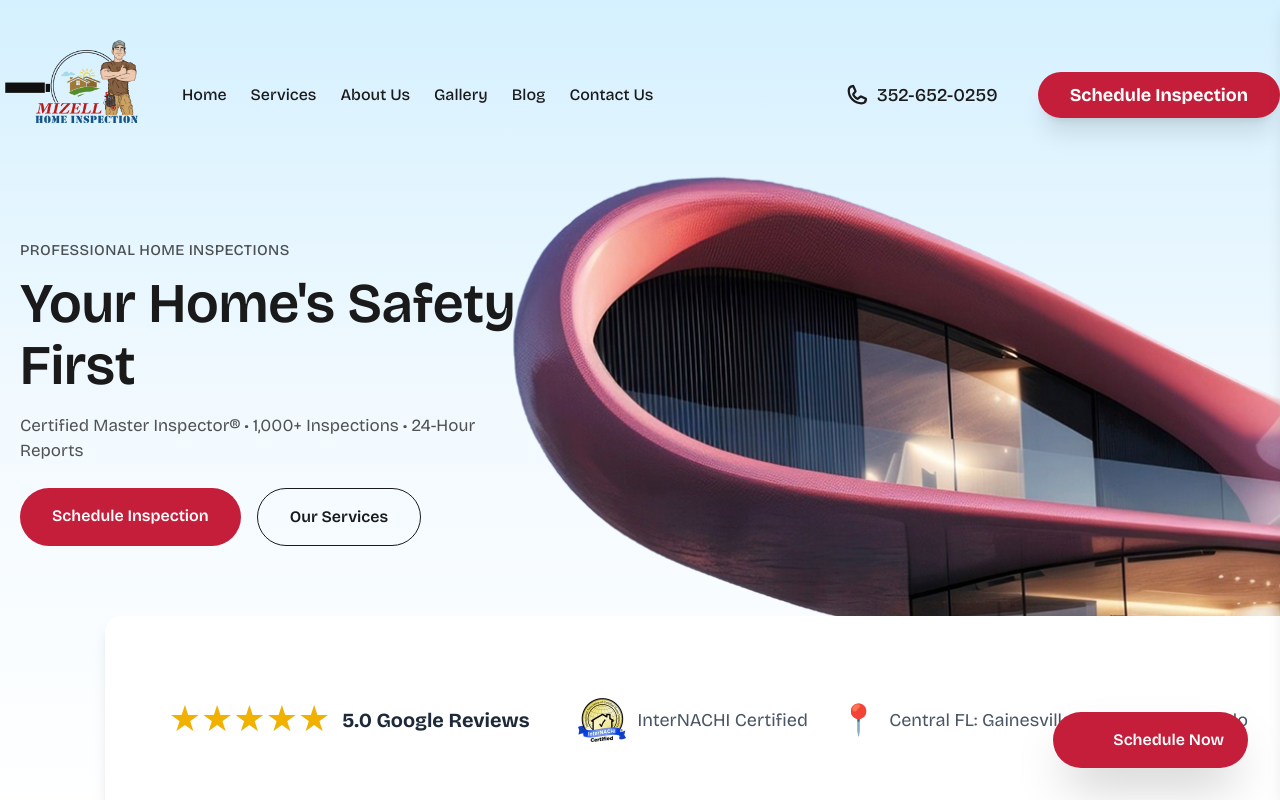
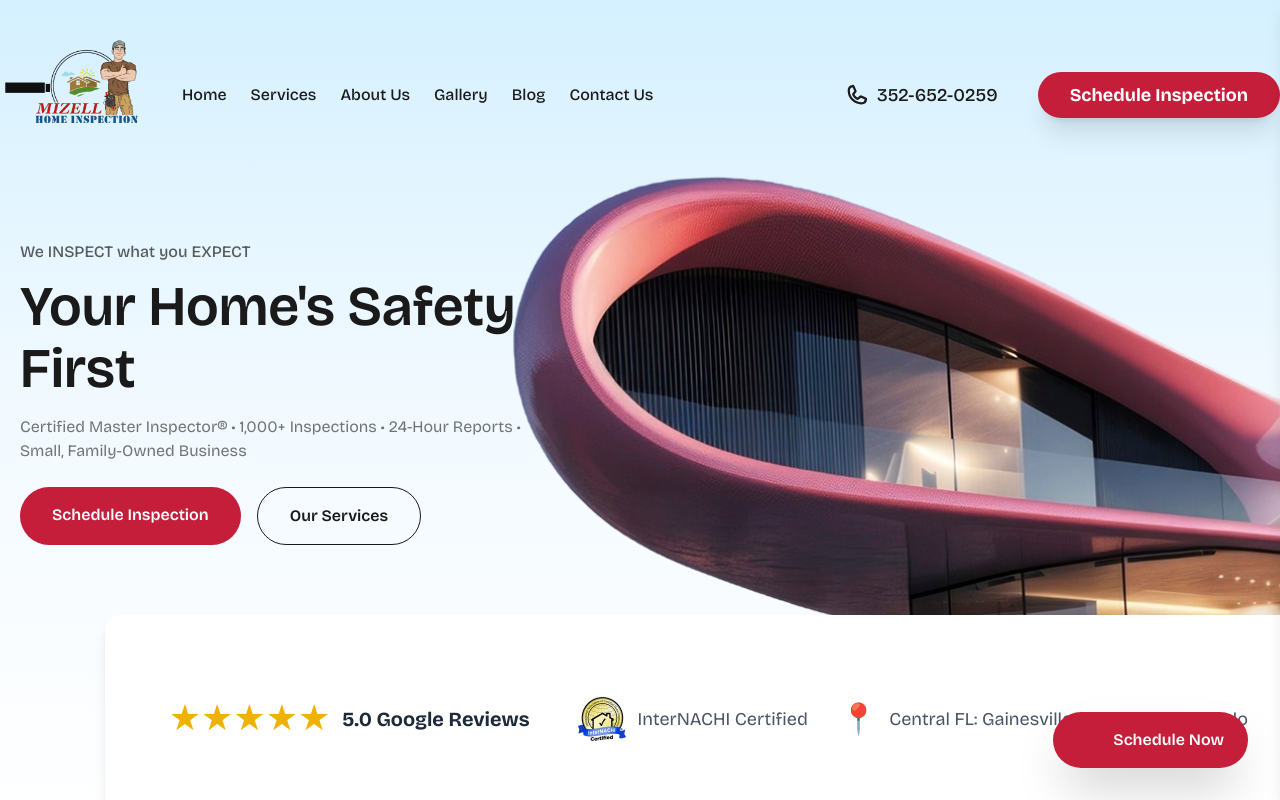
Before and after one commit to hive-alka/website_customer_shawn_mizell_mizell_home_inspections, a Next.js app: page / in a window 1280 px wide. Shown: the top 800 px of the page. Built offline with nearby package versions, Linux system fonts and the light colour scheme; some icons are missing.

Commit message:
fix: hero tagline update

```diff
--- a/src/components/Home/Hero/index.tsx
+++ b/src/components/Home/Hero/index.tsx
@@ -7,12 +7,14 @@
       <div className='bg-gradient-to-b from-sky-200/60 via-sky-100/40 to-white overflow-hidden relative'>
         <div className='container max-w-8xl mx-auto px-5 2xl:px-0 pt-28 sm:pt-32 md:pt-40 lg:pt-60 pb-8 md:pb-68'>
           <div className='relative text-dark text-center md:text-start z-10'>
-            <p className='text-dark text-sm sm:text-[15px] font-medium tracking-wide uppercase opacity-75 mb-3'>Professional Home Inspections</p>
+            <p className='text-sm sm:text-base text-dark/70 font-medium mb-3 md:max-w-lg'>
+              We INSPECT what you EXPECT
+            </p>
             <h1 className='text-dark text-3xl sm:text-4xl md:text-5xl lg:text-[56px] leading-[1.1] font-semibold md:max-w-45p mb-4'>
               Your Home&apos;s Safety First
             </h1>
-            <p className='text-base sm:text-[17px] leading-[1.5] text-dark/75 mb-6 md:max-w-lg'>
-              Certified Master Inspector® • 1,000+ Inspections • 24-Hour Reports
+            <p className='text-sm sm:text-base text-dark/60 mb-6 md:max-w-lg'>
+              Certified Master Inspector® • 1,000+ Inspections • 24-Hour Reports • Small, Family-Owned Business
             </p>
             <div className='flex flex-col xs:flex-row justify-center md:justify-start gap-4 mb-8 md:mb-0'>
               <Link href="/contactus" className='px-8 py-4 bg-primary text-white hover:bg-dark duration-300 text-base font-semibold rounded-full hover:cursor-pointer'>
```
